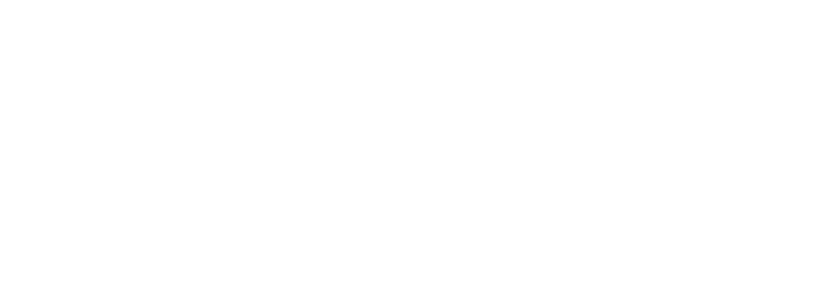
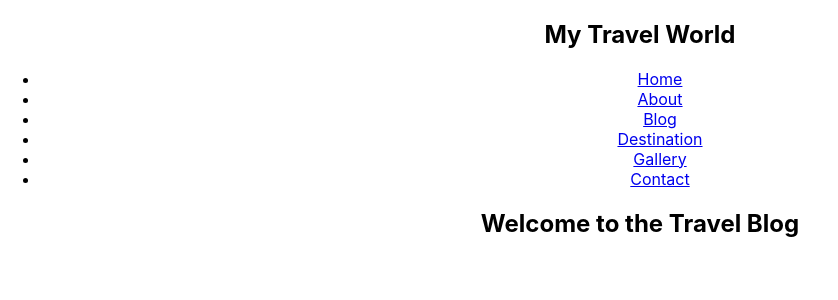
Before and after one commit to Dhvani-intwala/travel-blog, a React (Create React App) app: page / in a window 1280 px wide. Shown: the top 300 px of the page, without its empty margins (0-838 px from the left). Built offline with nearby package versions, Linux system fonts and the light colour scheme.

Commit message:
Add navbar

```diff
--- a/src/App.js
+++ b/src/App.js
@@ -1,9 +1,11 @@
 import './App.css';
+import Navbar from './nav';
 
 function App() {
   return (
     <div className="App">
-
+      <Navbar />
+      <h2>Welcome to the Travel Blog</h2>
     </div>
   );
 }
--- a/src/nav.js
+++ b/src/nav.js
@@ -1,12 +1,22 @@
 import React from 'react';
 
 
-const Nav = () => {
+const Navbar = () => {
   return (
-    <nav>
-
+    <nav className="navbar">
+      <div className="navbar-brand">
+        <h1>My Travel World</h1>
+      </div>
+      <ul className="navbar-links">
+        <li><a href="#">Home</a></li>
+        <li><a href="#">About</a></li>
+        <li><a href="#">Blog</a></li>
+        <li><a href="#">Destination</a></li>
+        <li><a href="#">Gallery</a></li>
+        <li><a href="#">Contact</a></li>
+      </ul>
     </nav>
   );
-};
+}
 
-export default Nav;
+export default Navbar;
```
